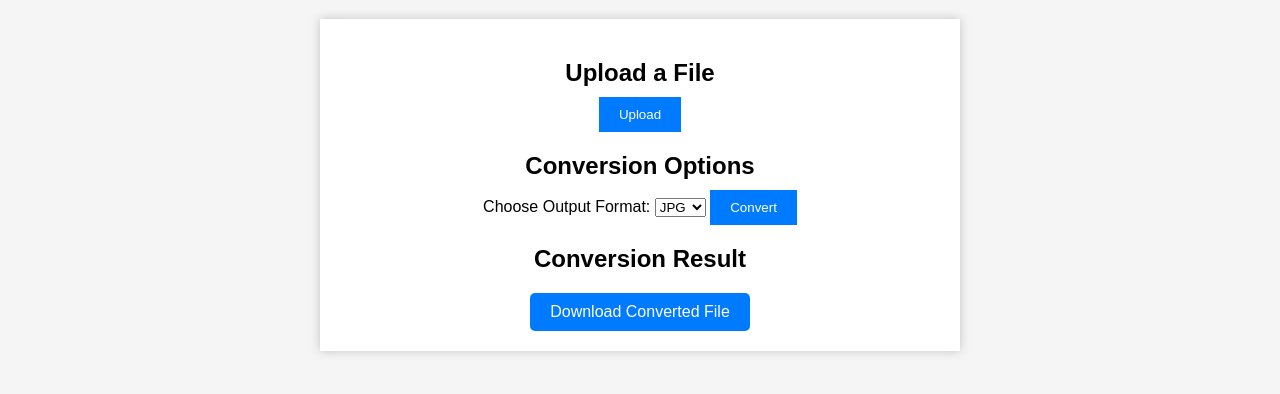
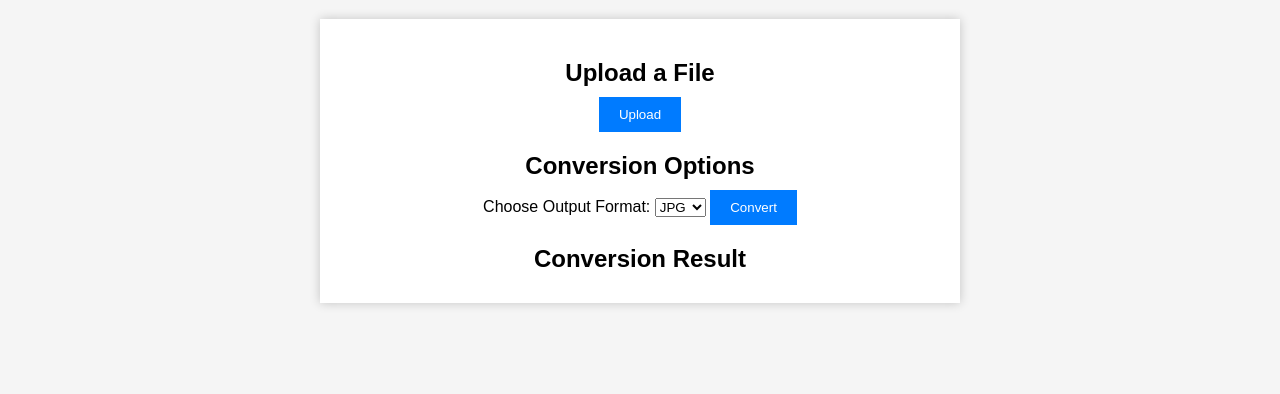
Before and after one commit to aditya80552/Changext.github.io, a plain HTML site: page index.html in a window 1280 px wide. Shown: the part 78-472 px from the top of the page. Drawn offline with Linux system fonts and the light colour scheme.

Commit message:
Update index.html

```diff
--- a/index.html
+++ b/index.html
@@ -30,7 +30,7 @@
         <section id="conversion-result">
             <h2>Conversion Result</h2>
             <div id="result-message"></div>
-            <a id="download-link" href="convert.php" download>Download Converted File</a>
+            <a href="#" id="download-link" style="display: none;">Download Converted File</a>
         </section>
     </main>
     <script src="Script.js"></script>
```
